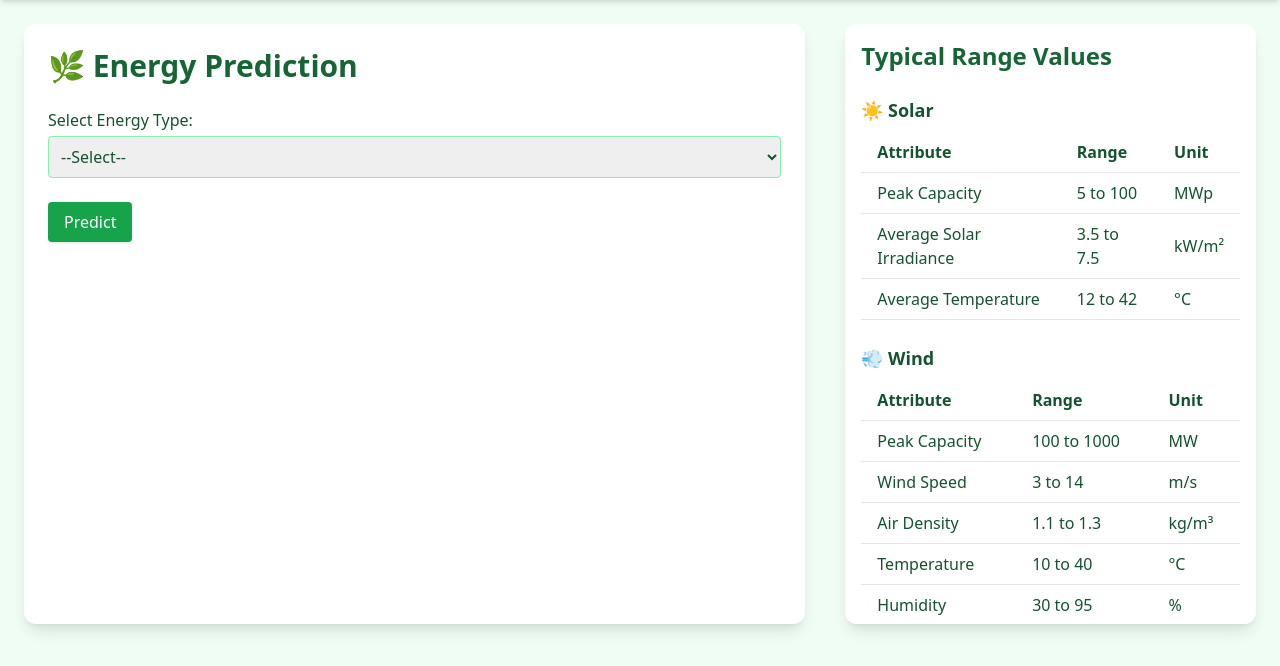
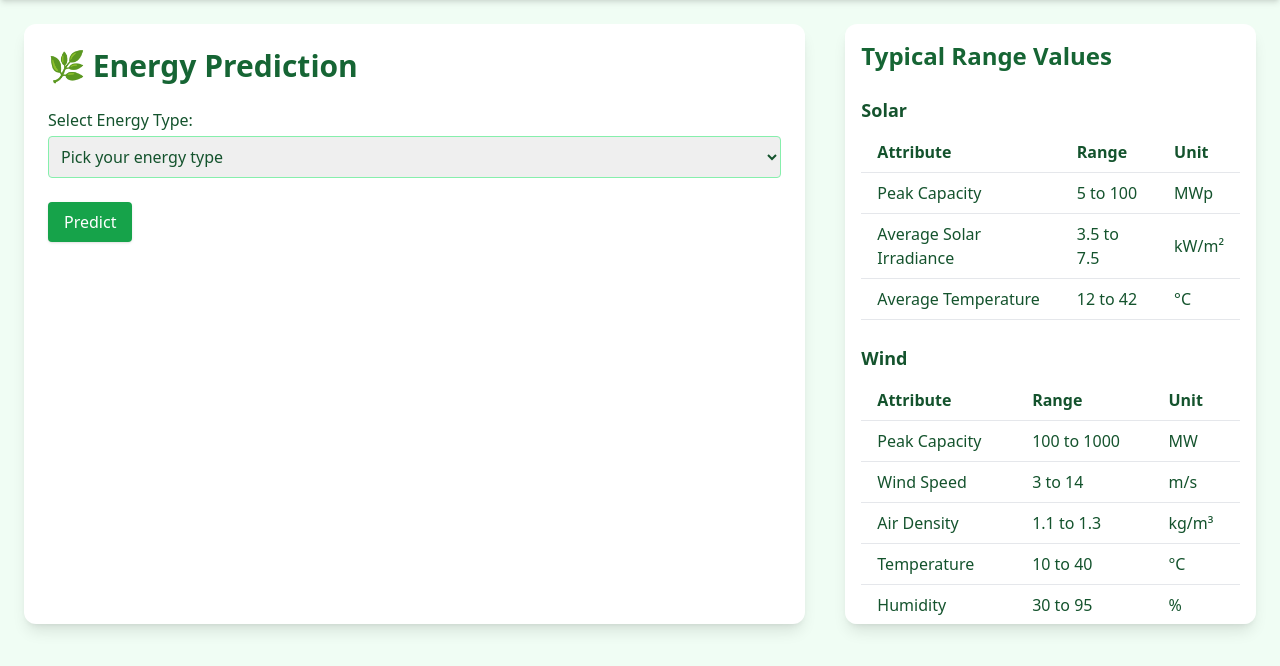
Before and after one commit to TejaswaKarodi26/WattsAndWorth, a Flask app: page /calculator in a window 1280 px wide. Shown: the part 72-738 px from the top of the page. Run offline with Flask 3, Linux system fonts and the light colour scheme; some libraries are stand-ins or nearby versions.

Commit message:
Update index.html
Made aesthetic related improvements

```diff
--- a/templates/index.html
+++ b/templates/index.html
@@ -36,17 +36,17 @@
         <div>
           <label for="energy_type" class="block font-medium">Select Energy Type:</label>
           <select name="energy_type" id="energy_type" required onchange="showFields()" class="mt-1 p-2 w-full border border-green-300 rounded">
-            <option value="">--Select--</option>
-            <option value="solar">☀️ Solar</option>
-            <option value="wind">💨 Wind</option>
-            <option value="biomass">🌾 Biomass</option>
-            <option value="hydro">💧 Hydro</option>
+            <option value="">Pick your energy type</option>
+            <option value="solar"> Solar</option>
+            <option value="wind"> Wind</option>
+            <option value="biomass"> Biomass</option>
+            <option value="hydro"> Hydro</option>
           </select>
         </div>
 
         <!-- Solar Inputs -->
         <div id="solar_fields" class="hidden space-y-4">
-          <h2 class="font-semibold text-lg">☀️ Solar Inputs</h2>
+          <h2 class="font-semibold text-lg"> Solar Inputs</h2>
           <div class="space-y-4">
             <label>State:
               <select name="state_solar" class="block mt-1 p-2 w-full border rounded">
@@ -72,7 +72,7 @@
 
         <!-- Wind Inputs -->
         <div id="wind_fields" class="hidden space-y-4">
-          <h2 class="font-semibold text-lg">💨 Wind Inputs</h2>
+          <h2 class="font-semibold text-lg"> Wind Inputs</h2>
           <div class="space-y-4">
             <label>State:
               <select name="state_wind" class="block mt-1 p-2 w-full border rounded">
@@ -107,7 +107,7 @@
 
         <!-- Biomass Inputs -->
         <div id="biomass_fields" class="hidden space-y-4">
-          <h2 class="font-semibold text-lg">🌾 Biomass Inputs</h2>
+          <h2 class="font-semibold text-lg"> Biomass Inputs</h2>
           <div class="space-y-4">
             <label>Type of Feedstock:
               <select name="feedstock_type" class="block mt-1 p-2 w-full border rounded">
@@ -136,7 +136,7 @@
 
         <!-- Hydro Inputs -->
         <div id="hydro_fields" class="hidden space-y-4">
-          <h2 class="font-semibold text-lg">💧 Hydro Inputs</h2>
+          <h2 class="font-semibold text-lg"> Hydro Inputs</h2>
           <div class="space-y-4">
             <label>Scale:
               <select name="scale" class="block mt-1 p-2 w-full border rounded">
@@ -173,7 +173,7 @@
 
     <!-- Solar Range -->
     <div>
-      <h3 class="font-semibold text-lg mb-2">☀️ Solar</h3>
+      <h3 class="font-semibold text-lg mb-2"> Solar</h3>
       <div class="overflow-y-auto max-h-[400px]">
         <table class="w-full table-auto border-collapse">
           <thead>
@@ -206,7 +206,7 @@
 
     <!-- Wind Range -->
     <div>
-      <h3 class="font-semibold text-lg mb-2">💨 Wind</h3>
+      <h3 class="font-semibold text-lg mb-2"> Wind</h3>
       <div class="overflow-y-auto max-h-[400px]">
         <table class="w-full table-auto border-collapse">
           <thead>
@@ -230,7 +230,7 @@
 
     <!-- Hydro Range -->
     <div>
-      <h3 class="font-semibold text-lg mb-2">💧 Hydro</h3>
+      <h3 class="font-semibold text-lg mb-2"> Hydro</h3>
       <div class="overflow-y-auto max-h-[400px]">
         <table class="w-full table-auto border-collapse">
           <thead>
@@ -252,7 +252,7 @@
 
     <!-- Biomass Range -->
     <div>
-      <h3 class="font-semibold text-lg mb-2">🌾 Biomass</h3>
+      <h3 class="font-semibold text-lg mb-2"> Biomass</h3>
       <div class="overflow-y-auto max-h-[400px]">
         <table class="w-full table-auto border-collapse">
           <thead>
```
